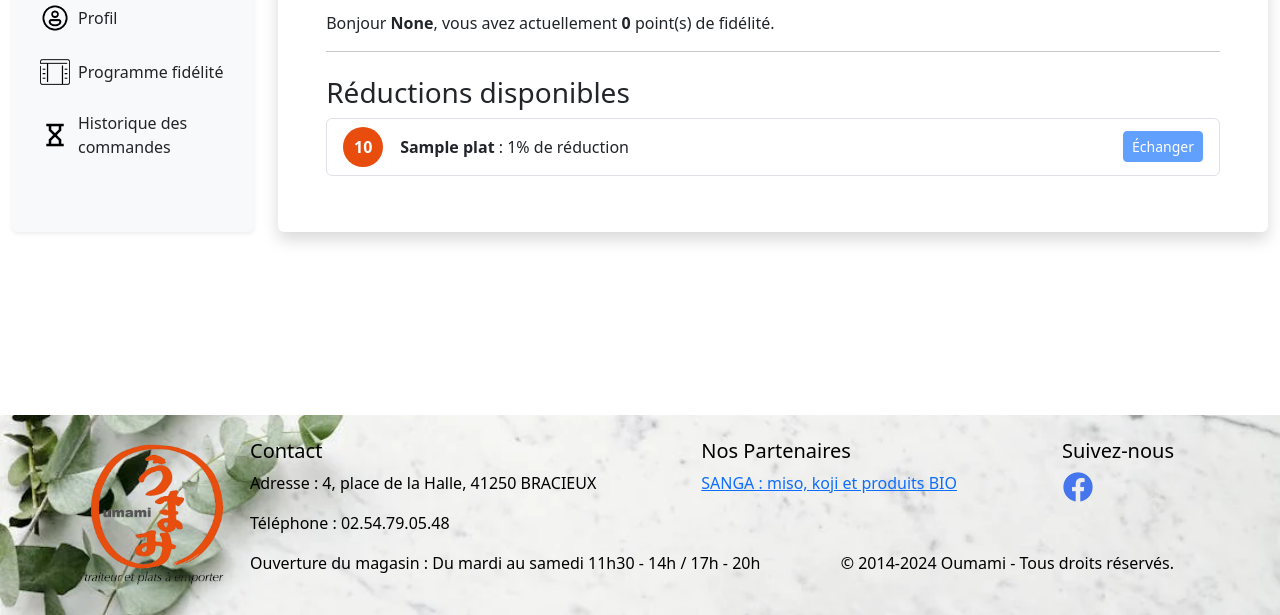
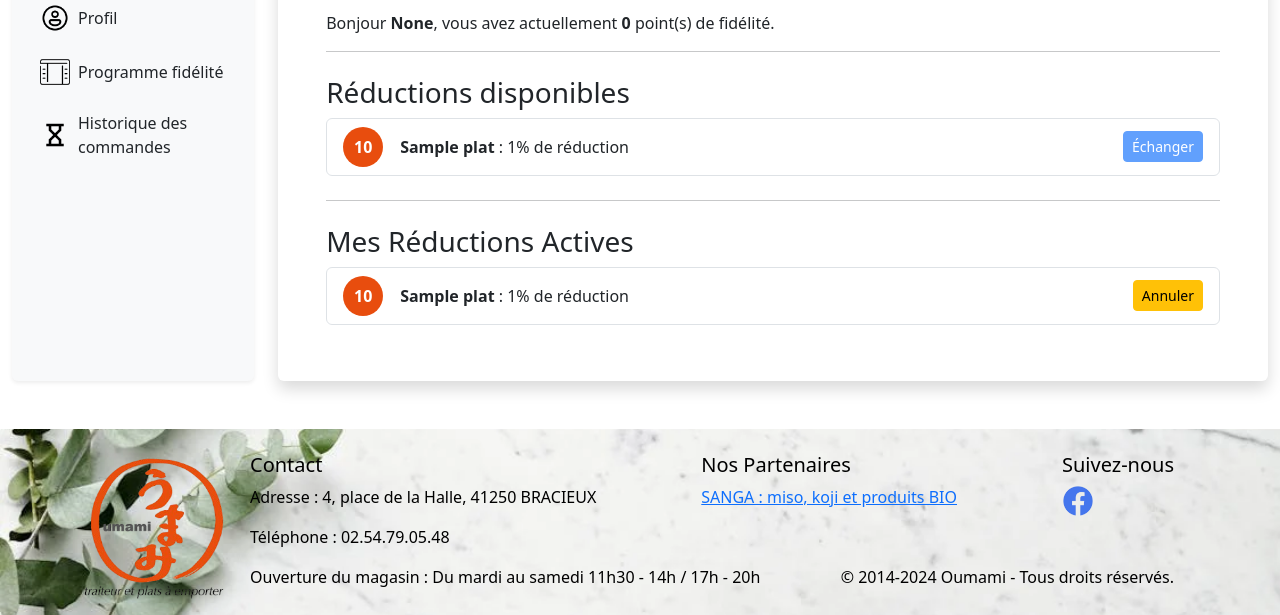
Before and after one commit to LeskGit/SAE_FI, a Flask app: page /client/fidelite in a window 1280 px wide. Shown: the part 185-800 px from the top of the page. Run offline with Flask 3, Linux system fonts and the light colour scheme; the visitor is signed in with stand-in values (Sample User, id 1); tables that the repository leaves empty hold one stand-in row (values such as "Sample post"); some libraries are stand-ins or nearby versions.

Commit message:
Ajout de la possibilité de voir ses réductions actives et de les annuler

```diff
--- a/project/templates/fidelite_client.html
+++ b/project/templates/fidelite_client.html
@@ -63,6 +63,29 @@
             </li>
             {% endfor %}
         </ul>
+
+        <hr>
+
+        <h3 class="mt-4">Mes Réductions Actives</h3>
+        <ul class="list-group">
+            {% if current_user.reductions|length > 0 %}
+                {% for r in current_user.reductions %}
+                <li class="list-group-item mb-2">
+                    <div>
+                      <span class="threshold-badge">{{ r.points_fidelite }}</span>
+                      {% set p = plats_map[r.id_plat] %}
+                      <strong>{{ p.nom_plat }}</strong> : {{ r.reduction }}% de réduction
+                    </div>
+                    <form action="{{ url_for('retourner_reduction') }}" method="POST" class="m-0 p-0">
+                        <input type="hidden" name="id_reduction" value="{{ r.id_reduction }}">
+                        <button type="submit" class="btn btn-warning btn-sm">Annuler</button>
+                    </form>
+                </li>
+                {% endfor %}
+            {% else %}
+                <li class="list-group-item">Vous n'avez pas de réduction active.</li>
+            {% endif %}
+        </ul>
     </div>
 </div>
 {% endblock %}
--- a/project/views/client_fidele.py
+++ b/project/views/client_fidele.py
@@ -222,3 +222,27 @@ def echanger_points():
         flash(f"Une erreur s'est produite lors de l'achat : {e}", "danger")
 
     return redirect(url_for("client_fidelite"))
+
+@app.route("/retourner_reduction", methods=["POST"])
+@login_required
+def retourner_reduction():
+    rid = request.form.get("id_reduction")
+    reduction = Reduction.query.get(rid)
+    if not reduction:
+        flash("Réduction introuvable.", "danger")
+        return redirect(url_for("client_fidelite"))
+
+    if reduction not in current_user.reductions:
+        flash("Vous ne possédez pas cette réduction.", "danger")
+        return redirect(url_for("client_fidelite"))
+
+    try:
+        current_user.points_fidelite += reduction.points_fidelite
+        current_user.reductions.remove(reduction)
+        db.session.commit()
+        flash(f"La réduction sur le plat {reduction.id_plat} a été annulée, vos points ont été restaurés !", "success")
+    except Exception as e:
+        db.session.rollback()
+        flash(f"Une erreur s'est produite lors de l'échange : {e}", "danger")
+
+    return redirect(url_for("client_fidelite"))
```
